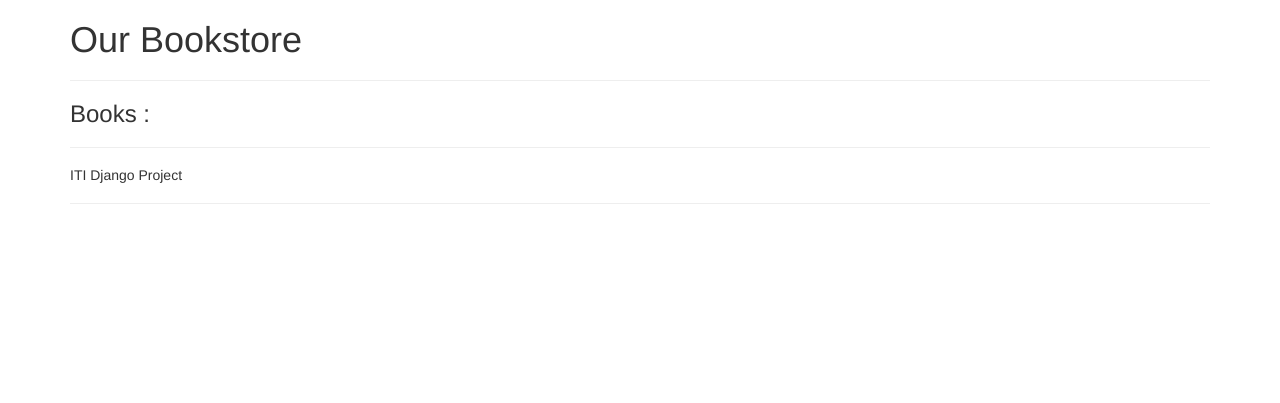
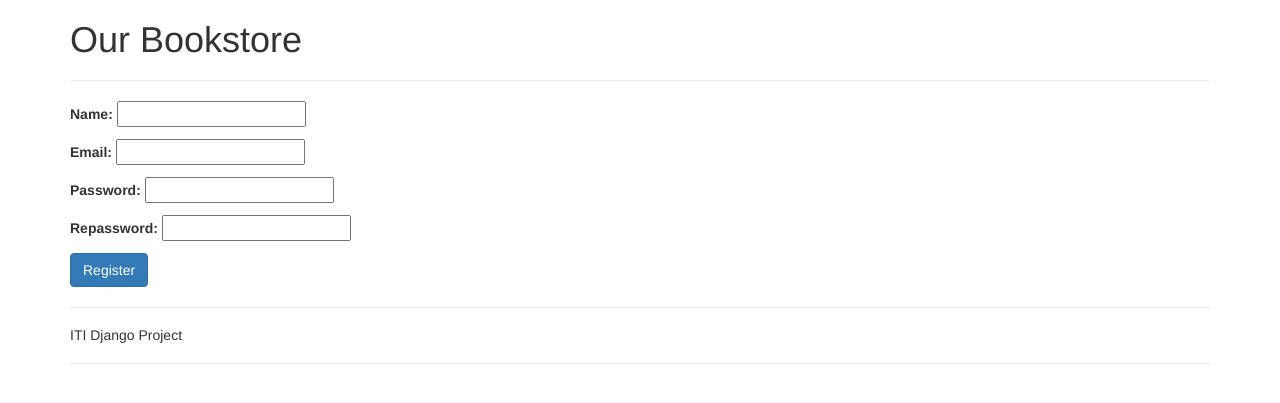
Before and after one commit to walidahmedelsayed/bookstore, a Django app: page / in a window 1280 px wide. Shown: the top 403 px of the page. Run offline with Django 3.2, Linux system fonts and the light colour scheme; data that the repository does not hold is empty; some libraries are stand-ins or nearby versions.

Commit message:
Add Registeration View

```diff
--- /dev/null
+++ b/thesite/bookstore/forms.py
@@ -0,0 +1,12 @@
+from django import forms
+
+from .models import User
+
+class UserForm(forms.ModelForm):
+    class Meta:
+        model = User
+        fields = ['name', 'email', 'password','repassword']
+        widgets = {
+            'password': forms.PasswordInput(),
+            'repassword': forms.PasswordInput(),
+        }
--- a/thesite/bookstore/models.py
+++ b/thesite/bookstore/models.py
@@ -11,6 +11,7 @@ class User(models.Model):
     name = models.CharField(max_length=200)
     email = models.EmailField(max_length=100, blank=False)
     password = models.CharField(max_length=200)
+    repassword = models.CharField(max_length=200)
 
     def __str__(self):
         return self.name
--- /dev/null
+++ b/thesite/bookstore/templates/register.html
@@ -0,0 +1,11 @@
+{% include 'layouts/header.html' %}
+
+<form class="form-group" method="post">
+    {% csrf_token %}
+
+    {{ form.as_p }}
+
+    <input type="submit" class="btn btn-primary" value="Register"/>
+</form>
+
+{% include 'layouts/footer.html' %}
--- a/thesite/bookstore/urls.py
+++ b/thesite/bookstore/urls.py
@@ -5,7 +5,8 @@ from . import views
 app_name='bookstore'
 
 urlpatterns = [
-    url(r'^$', views.IndexView.as_view(),name='home'),
+    url(r'^home', views.IndexView.as_view(),name='home'),
     url(r'^bookdetails/(?P<pk>[0-9]+)', views.BookDetails.as_view(), name='bookdetails'),
     url(r'^authordetails/(?P<pk>[0-9]+)', views.AuthorDetails.as_view(), name='authordetails'),
+    url(r'^$', views.register, name='register'),
 ]
--- a/thesite/bookstore/views.py
+++ b/thesite/bookstore/views.py
@@ -7,6 +7,7 @@ from .models import Book,Author
 
 from django.views import generic
 
+from .forms import UserForm
 
 # Create your views here.
 
@@ -25,3 +26,7 @@ class BookDetails(generic.DetailView):
 class AuthorDetails(generic.DetailView):
     model = Author
     template_name = 'authordetails.html'
+
+def register(request):
+    form = UserForm()
+    return render(request, 'register.html', {'form': form})
```
Also changed, not shown: thesite/bookstore/templates/bookdetails.html (+4 -4 lines), thesite/bookstore/migrations/0002_user_repassword.py (added), 5 other files.
